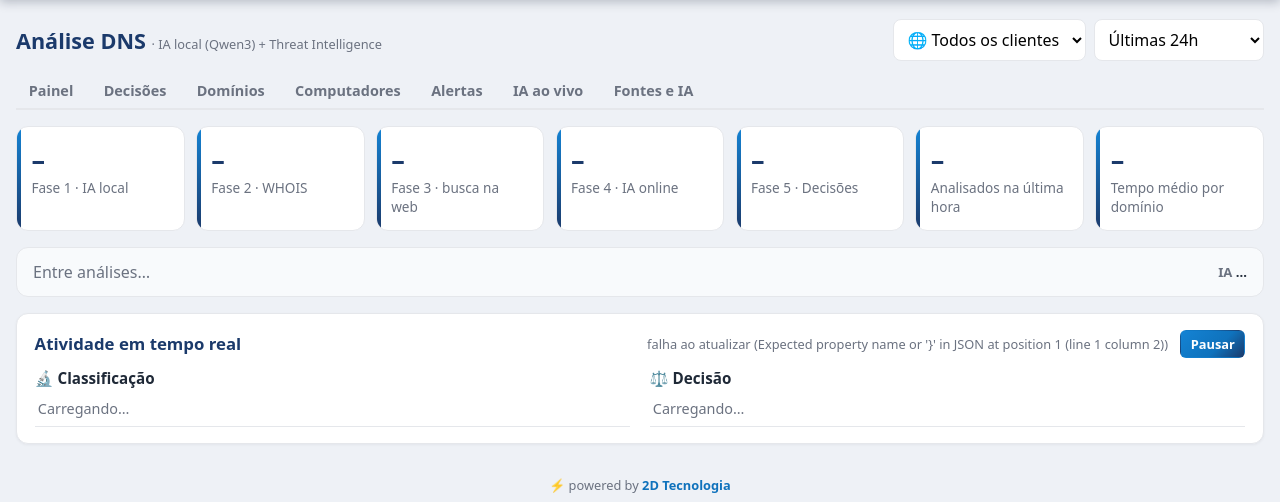
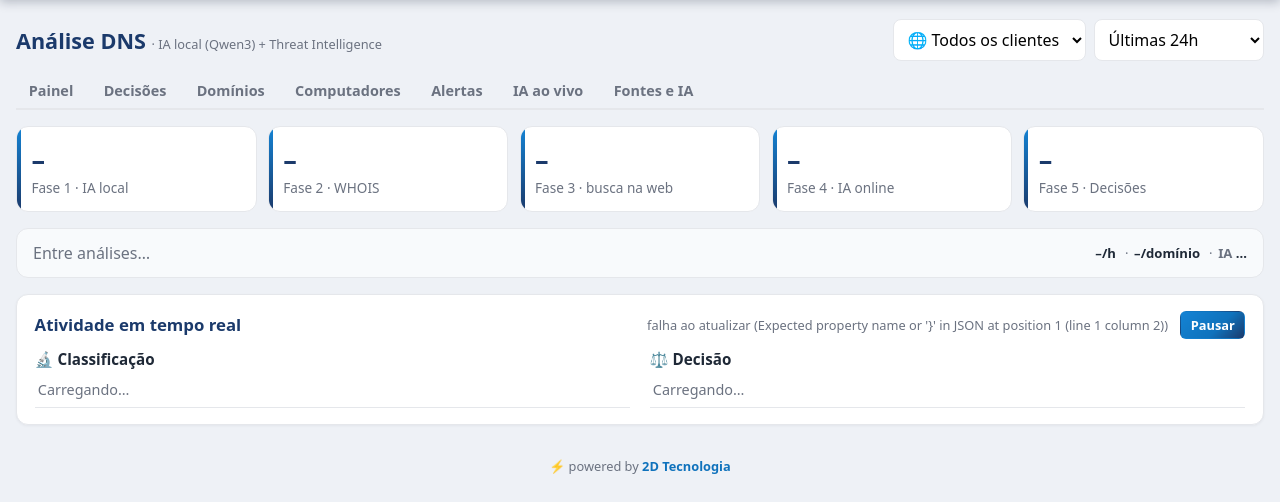
Before and after one commit to Dailison/2D-DNS-Guard, a Python web app: template web/app/templates/admin/analise/ia.html in a window 1280 px wide. Shown: the part 39-541 px from the top of the page. Run offline with Jinja, Linux system fonts and the light colour scheme; the template is opened without the code that fills it, so the values that code supplies are empty.

Commit message:
IA ao vivo: análises/h e tempo médio por domínio junto do status da IA (menos dois cards)
Co-Authored-By: Claude Opus 5.5 <noreply@anthropic.com>

```diff
--- a/web/app/templates/admin/analise/ia.html
+++ b/web/app/templates/admin/analise/ia.html
@@ -7,6 +7,7 @@
   @keyframes sp{to{transform:rotate(360deg)}}
   .now.idle{background:#f8fafc;border-color:var(--bd)} .now.idle .spin{display:none}
   .now .ia-st{margin-left:auto;font-size:.82rem;font-weight:600;white-space:nowrap;padding-left:.8rem}
+  .now .ia-st .sep{color:var(--mut);margin:0 .35rem;font-weight:400}
   .feed{list-style:none;margin:0;padding:0}
   .feed li{display:flex;gap:.6rem;align-items:baseline;padding:.45rem .2rem;border-bottom:1px solid var(--bd);font-size:.9rem}
   .feed li.novo{animation:fl 2s ease-out}
@@ -34,12 +35,12 @@
   <div class="metric"><div class="n" id="st-busca">–</div><div class="l" title="desconhecidos que serão pesquisados na web (depois do WHOIS)">Fase 3 · busca na web</div></div>
   <div class="metric"><div class="n" id="st-online">–</div><div class="l" title="o que a IA local não resolveu com confiança vai para a IA online (Gemini)">Fase 4 · IA online</div></div>
   <div class="metric"><div class="n" id="st-revisar">–</div><div class="l" title="Decisões: classificação manual pela equipe de TI">Fase 5 · Decisões</div></div>
-  <div class="metric"><div class="n" id="st-hora">–</div><div class="l">Analisados na última hora</div></div>
-  <div class="metric"><div class="n" id="st-media">–</div><div class="l">Tempo médio por domínio</div></div>
 </div>
 
 <div class="now idle" id="now"><div class="spin"></div><div id="now-txt" class="mut">Aguardando…</div>
-  <div class="ia-st" title="IA local (Ollama)"><span id="st-model" class="mut">IA</span> <span id="st-ia">…</span></div></div>
+  <div class="ia-st"><span title="analisados na última hora"><span id="st-hora">–</span>/h</span>
+    <span class="sep">·</span><span title="tempo médio por domínio"><span id="st-media">–</span>/domínio</span>
+    <span class="sep">·</span><span id="st-model" class="mut" title="IA local (Ollama)">IA</span> <span id="st-ia">…</span></div></div>
 
 <div class="card">
   <div style="display:flex;justify-content:space-between;align-items:center;margin-bottom:.4rem">
```
